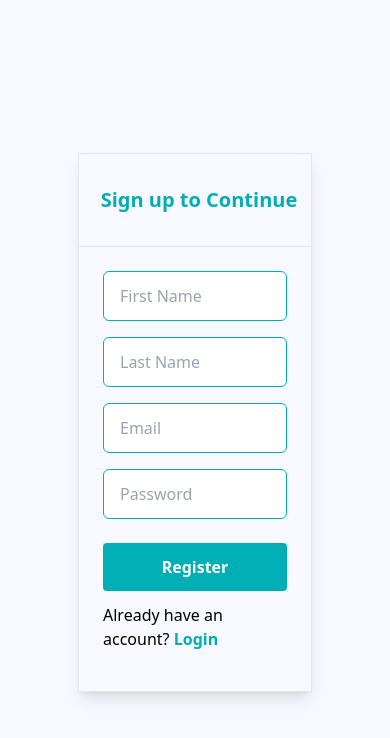
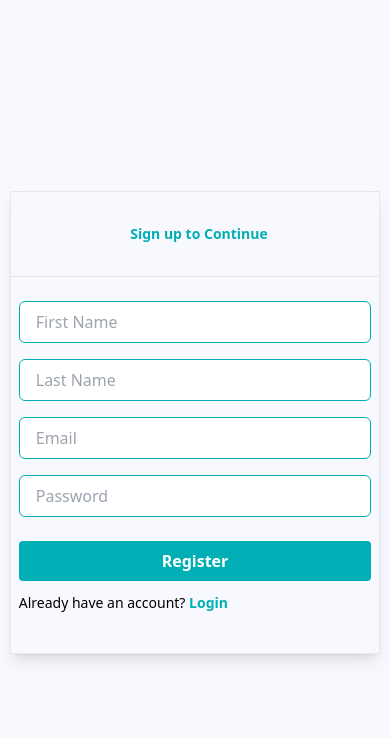
Before and after one commit to Evaristekanova/bookStore-fn, a React (Vite) app: page /register in a window 390 px wide. Shown: the top 738 px of the page. Built offline with nearby package versions, Linux system fonts and the light colour scheme.

Commit message:
integrate login and signup features

```diff
--- a/src/Pages/Login.tsx
+++ b/src/Pages/Login.tsx
@@ -17,7 +17,7 @@ const Login = () => {
 
     onCompleted: (data) => {
       console.log(data);
-      // localStorage.setItem("token", data.login.token);
+      localStorage.setItem("token", data.login.token);
     },
 
     onError: (error) => {
@@ -28,6 +28,8 @@ const Login = () => {
   const handleSubmit = async (e: { preventDefault: () => void }) => {
     e.preventDefault();
     await login();
+    setEmail("");
+    setPassword("");
   };
 
   const handleEmailChange = (e: { target: { value: string } }) => {
@@ -40,34 +42,39 @@ const Login = () => {
 
   return (
     <div className="flex justify-center items-center h-screen">
-      <div className="w-[30%] border shadow-lg pb-6 md:w-[60%]">
+      <div className="sm:w-[75%] sm:px-3 md:px-4 lg:px-4 md:w-[60%] lg:w-[45%] xl:w-[40%] border shadow-lg pb-6 w-[95%]">
         <div className="border-b py-6">
-          <h1 className=" text-center font-semibold text-xl ml-2 py-2 text-lightGreen">
+          <h1 className=" text-center font-semibold sm:text-xl md:text-xl lg:text-2xl text-sm ml-2 py-2 text-lightGreen">
             Login to Continue
           </h1>
         </div>
-        <form onSubmit={handleSubmit} className="px-6 py-4">
+        <form
+          onSubmit={handleSubmit}
+          className="sm:px-4 md:px-6 lg:px-6 py-4 px-2 sm:py-3"
+        >
           <InputField
             placeholder="Email"
             type="email"
             id="email"
             onChange={handleEmailChange}
-            className="w-full px-4 py-3 border border-lightGreen rounded-md focus:outline-none focus:border-gray-300 focus:border-transparent my-4"
+            value={email}
+            className="sm:py-3 md:py-3 w-full px-4 py-2 border border-lightGreen rounded-md focus:outline-none focus:border-gray-300 focus:border-transparent my-2"
           />
           <InputField
             placeholder="Password"
             type="password"
             id="password"
             onChange={handlePasswordChange}
-            className="w-full px-4 py-3 border border-lightGreen rounded-md focus:outline-none focus:border-gray-300 focus:border-transparent my-4"
+            value={password}
+            className="sm:py-3 md:py-3 w-full px-4 py-2 border border-lightGreen rounded-md focus:outline-none focus:border-gray-300 focus:border-transparent my-2"
           />
           <FormButton
             className={
-              "w-full bg-lightGreen text-white font-bold py-3 px-4 rounded mt-4"
+              "w-full bg-lightGreen text-white font-bold sm:py-3 md:py-3 px-4 py-2 rounded mt-4"
             }
             text={"Login"}
           />
-          <p className="font-thin pt-3">
+          <p className="font-thin pt-3 sm:text-lg md:text-xl lg:text-xl text-sm">
             Don't have an account?{" "}
             <Link className="text-lightGreen font-semibold" to="/register">
               Register
--- a/src/Pages/Register.tsx
+++ b/src/Pages/Register.tsx
@@ -18,7 +18,7 @@ const Register = () => {
       password,
     },
     onCompleted: (data) => {
-      console.log(data);
+      localStorage.setItem("token", data.signup.token);
     },
     onError: (error) => {
       console.log(error);
@@ -30,6 +30,10 @@ const Register = () => {
     e.preventDefault();
     try {
       await signup();
+      setFirstName("");
+      setLastName("");
+      setEmail("");
+      setPassword("");
     } catch (error) {
       console.log(error);
     }
@@ -37,7 +41,6 @@ const Register = () => {
 
   const handleFirstNameChange = (e: { target: { value: string } }) => {
     setFirstName(e.target.value);
-    console.log(firstName);
   };
   const handleLastNameChange = (e: { target: { value: string } }) => {
     setLastName(e.target.value);
@@ -51,48 +54,55 @@ const Register = () => {
 
   return (
     <div className="flex justify-center items-center h-screen bg-lightGray">
-      <div className="w-[30%] border shadow-lg pb-6 md:w-[60%] sm:w-full">
+      <div className="sm:w-[75%] sm:mx-4 md:w-[60%] lg:w-[45%] xl:w-[40%] border shadow-lg pb-6 w-[95%]">
         <div className="border-b py-6">
-          <h1 className=" text-center font-semibold text-xl ml-2 py-2 text-lightGreen">
+          <h1 className=" text-center font-semibold text-sm ml-2 py-2 text-lightGreen sm:text-lg md:text-xl lg:text-xl">
             Sign up to Continue
           </h1>
         </div>
-        <form onSubmit={handleSubmit} className="px-6 py-4">
+        <form
+          onSubmit={handleSubmit}
+          className="sm:px-4 md:px-6 lg:px-6 py-4 px-2 sm:py-3"
+        >
           <InputField
             placeholder="First Name"
             type="text"
             id="firstName"
             onChange={handleFirstNameChange}
-            className="w-full px-4 py-3 border border-lightGreen rounded-md focus:outline-none focus:border-gray-300 focus:border-transparent my-2"
+            value={firstName}
+            className="sm:py-3 md:py-3 w-full px-4 py-2 border border-lightGreen rounded-md focus:outline-none focus:border-gray-300 focus:border-transparent my-2"
           />
           <InputField
             placeholder="Last Name"
             type="text"
             id="lastName"
             onChange={handleLastNameChange}
-            className="w-full px-4 py-3 border border-lightGreen rounded-md focus:outline-none focus:border-gray-300 focus:border-transparent my-2"
+            value={lastName}
+            className="sm:py-3 md:py-3 w-full px-4 py-2 border border-lightGreen rounded-md focus:outline-none focus:border-gray-300 focus:border-transparent my-2"
           />
           <InputField
             placeholder="Email"
             type="email"
             id="email"
             onChange={handleEmailChange}
-            className="w-full px-4 py-3 border border-lightGreen rounded-md focus:outline-none focus:border-gray-300 focus:border-transparent my-2"
+            value={email}
+            className="sm:py-3 md:py-3 w-full px-4 py-2 border border-lightGreen rounded-md focus:outline-none focus:border-gray-300 focus:border-transparent my-2"
           />
           <InputField
             placeholder="Password"
             type="password"
             id="password"
             onChange={handlePasswordChange}
-            className="w-full px-4 py-3 border border-lightGreen rounded-md focus:outline-none focus:border-gray-300 focus:border-transparent my-2"
+            value={password}
+            className="sm:py-3 md:py-3 w-full px-4 py-2 border border-lightGreen rounded-md focus:outline-none focus:border-gray-300 focus:border-transparent my-2"
           />
           <FormButton
             className={
-              "w-full bg-lightGreen text-white font-bold py-3 px-4 rounded mt-4"
+              "w-full bg-lightGreen text-white font-bold sm:py-3 md:py-3 px-4 py-2 rounded mt-4"
             }
             text={"Register"}
           />
-          <p className="font-thin pt-3">
+          <p className="font-thin pt-3 sm:text-lg md:text-xl lg:text-xl text-sm">
             Already have an account?{" "}
             <Link className="text-lightGreen font-semibold" to="/login">
               Login
--- a/src/components/InputField.tsx
+++ b/src/components/InputField.tsx
@@ -4,6 +4,7 @@ interface InputFieldProps {
   type: string;
   id: string;
   className?: string;
+  value: string;
   onChange?: (e: React.ChangeEvent<HTMLInputElement>) => void;
 }
 const InputField: React.FC<InputFieldProps> = ({
@@ -11,6 +12,7 @@ const InputField: React.FC<InputFieldProps> = ({
   type,
   id,
   className,
+  value,
   onChange,
 }) => {
   return (
@@ -18,6 +20,7 @@ const InputField: React.FC<InputFieldProps> = ({
       type={type}
       id={id}
       className={className}
+      value={value}
       placeholder={placeholder}
       onChange={onChange}
     />
--- a/src/graphql/LOGIN_MUTATION.ts
+++ b/src/graphql/LOGIN_MUTATION.ts
@@ -1,18 +1,8 @@
 import { gql } from "@apollo/client";
 
 export const LOGIN_MUTATION = gql`
-  mutation LOGIN_MUTATION(
-    $firstName: String!
-    $lastName: String!
-    $email: String!
-    $password: String!
-  ) {
-    signup(
-      firstName: $firstName
-      lastName: $lastName
-      email: $email
-      password: $password
-    ) {
+  mutation LOGIN_MUTATION($email: String!, $password: String!) {
+    login(email: $email, password: $password) {
       token
       user {
         id
--- a/tailwind.config.js
+++ b/tailwind.config.js
@@ -3,10 +3,10 @@ export default {
   content: ["./index.html", "./src/**/*.{js,ts,jsx,tsx}"],
   theme: {
     screens: {
-      sm: { max: "480px" },
-      md: { max: "768px" },
-      lg: { max: "976px" },
-      xl: { max: "1440px" },
+      sm: "480px",
+      md: "768px",
+      lg: "976px",
+      xl: "1440px",
     },
     extend: {
       colors: {
```
